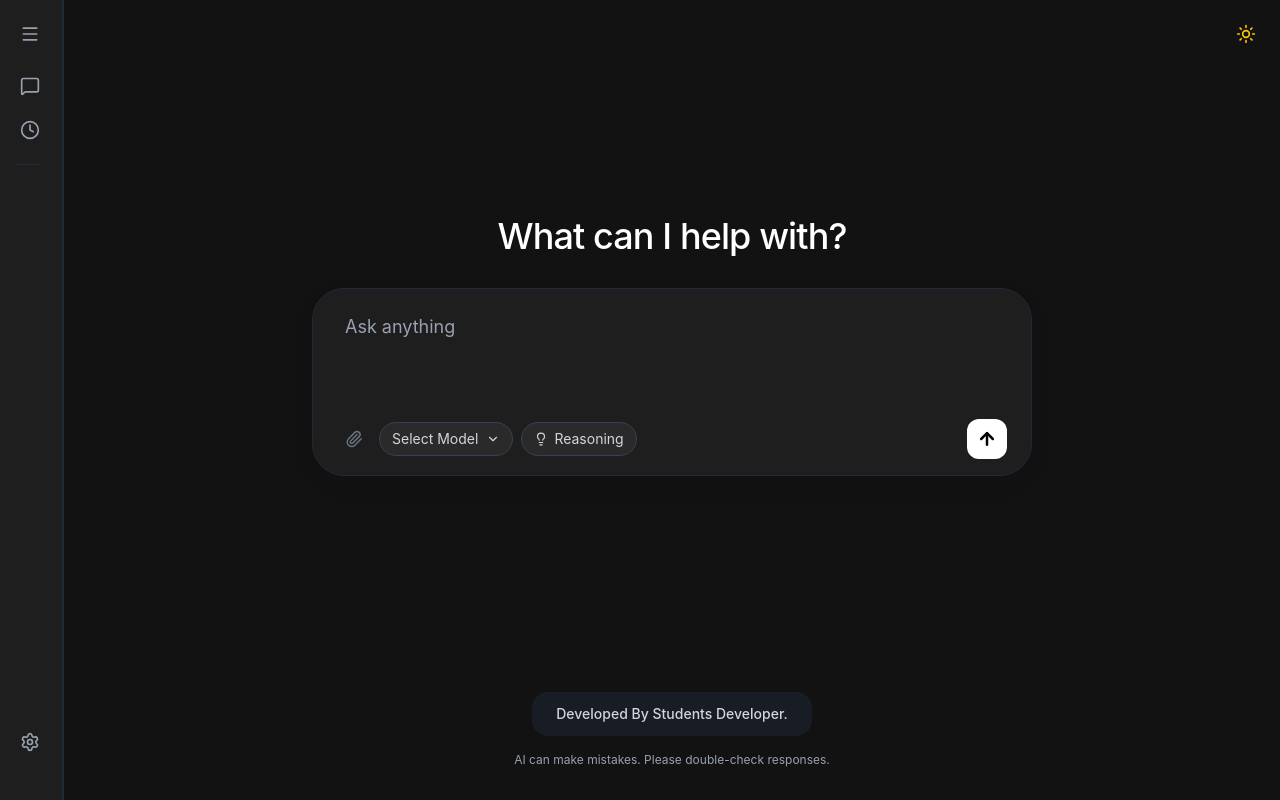
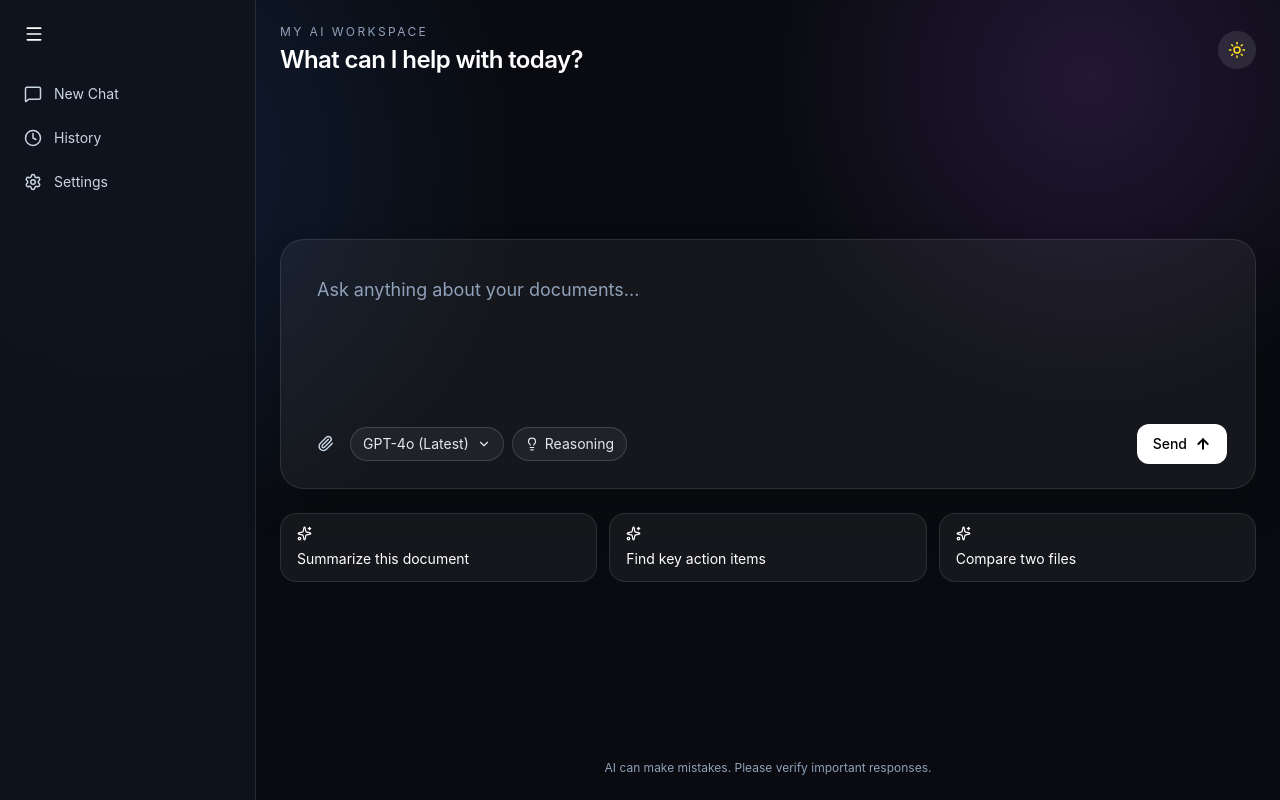
Before and after one commit to NEGO2522/my-ai, a React (Vite) app: page /ai in a window 1280 px wide. Built offline with nearby package versions, Linux system fonts and the light colour scheme.

Commit message:
Redesign AI page with modern layout and improved styling

```diff
--- a/src/pages/AI.jsx
+++ b/src/pages/AI.jsx
@@ -1,132 +1,188 @@
-import React, { useState, useEffect, useRef } from 'react';
-import { Search, Lightbulb, Paperclip, ArrowUp, Clock, ChevronDown, Sun, Moon, Settings, Menu, MessageSquare } from 'lucide-react';
+import { useEffect, useRef, useState } from 'react';
+import {
+  ArrowUp,
+  ChevronDown,
+  Clock,
+  Lightbulb,
+  Menu,
+  MessageSquare,
+  Moon,
+  Paperclip,
+  Settings,
+  Sparkles,
+  Sun,
+} from 'lucide-react';
+
+const models = [
+  {
+    category: 'GPT Models',
+    items: [
+      { value: 'gpt-4o', label: 'GPT-4o (Latest)' },
+      { value: 'gpt-4o-mini', label: 'GPT-4o Mini' },
+    ],
+  },
+  {
+    category: 'Claude Models',
+    items: [{ value: 'claude-3.5-sonnet', label: 'Claude 3.5 Sonnet' }],
+  },
+  {
+    category: 'Gemini Models',
+    items: [{ value: 'gemini-2.0-flash', label: 'Gemini 2.0 Flash' }],
+  },
+];
+
+const sidebarItems = [
+  { label: 'New Chat', icon: MessageSquare },
+  { label: 'History', icon: Clock },
+  { label: 'Settings', icon: Settings },
+];
 
 const AI = () => {
-  const [selectedModel, setSelectedModel] = useState('');
-  const [isOpen, setIsOpen] = useState(false);
-  const [isSidebarOpen, setIsSidebarOpen] = useState(false);
+  const [selectedModel, setSelectedModel] = useState('GPT-4o (Latest)');
+  const [isModelMenuOpen, setIsModelMenuOpen] = useState(false);
+  const [isSidebarOpen, setIsSidebarOpen] = useState(true);
   const [darkMode, setDarkMode] = useState(true);
   const dropdownRef = useRef(null);
 
   useEffect(() => {
     const handleOutsideClick = (event) => {
       if (dropdownRef.current && !dropdownRef.current.contains(event.target)) {
-        setIsOpen(false);
+        setIsModelMenuOpen(false);
       }
     };
+
     document.addEventListener('mousedown', handleOutsideClick);
     return () => document.removeEventListener('mousedown', handleOutsideClick);
-  }, [isOpen]);
+  }, []);
 
-  const models = [
-    { category: 'GPT Models', items: [{ value: 'gpt-4o', label: 'GPT-4o (Latest)' }, { value: 'gpt-4o-mini', label: 'GPT-4o Mini' }] },
-    { category: 'Claude Models', items: [{ value: 'claude-3.5-sonnet', label: 'Claude 3.5 Sonnet' }] },
-    { category: 'Gemini Models', items: [{ value: 'gemini-2.0-flash', label: 'Gemini 2.0 Flash' }] }
-  ];
+  const pageTheme = darkMode
+    ? 'bg-[#090b10] text-white'
+    : 'bg-slate-100 text-slate-900';
+
+  const cardTheme = darkMode
+    ? 'border-white/10 bg-white/5'
+    : 'border-slate-200 bg-white';
 
   return (
-    <div className={`min-h-screen flex font-sans transition-colors duration-300 ${darkMode ? 'bg-[#121212] text-white' : 'bg-[#f4f4f4] text-[#1a1a1a]'}`}>
+    <div className={`min-h-screen font-sans transition-colors duration-300 ${pageTheme}`}>
+      <div className="relative flex min-h-screen overflow-hidden">
+        <div className="pointer-events-none absolute inset-0 bg-[radial-gradient(circle_at_10%_20%,rgba(59,130,246,0.16),transparent_30%),radial-gradient(circle_at_85%_10%,rgba(168,85,247,0.16),transparent_25%)]" />
 
-      {/* Sidebar Navigation */}
-      <aside className={`
-        ${isSidebarOpen ? 'w-64' : 'w-16'}
-        flex flex-col py-4 border-r-2 h-screen sticky top-0 transition-all duration-300 ease-in-out z-20
-        ${darkMode ? 'bg-[#1e1e1e] border-gray-800' : 'bg-white/50 border-gray-300 backdrop-blur-sm'}
-      `}>
-
-        {/* Top Section: Hamburger Only */}
-        <div className="flex flex-col items-start px-3">
+        <aside
+          className={`z-10 flex h-screen flex-col border-r backdrop-blur-xl transition-all duration-300 ${
+            isSidebarOpen ? 'w-64 p-4' : 'w-20 p-3'
+          } ${darkMode ? 'border-white/10 bg-[#0f131c]/90' : 'border-slate-200 bg-white/85'}`}
+        >
           <button
-            onClick={() => setIsSidebarOpen(!isSidebarOpen)}
-            className={`p-2 rounded-xl transition-colors mb-6 flex-shrink-0 ${darkMode ? 'hover:bg-gray-800 text-gray-400' : 'hover:bg-gray-200 text-gray-600'}`}
+            onClick={() => setIsSidebarOpen((prev) => !prev)}
+            className={`mb-6 inline-flex w-fit items-center rounded-xl p-2 transition ${
+              darkMode ? 'hover:bg-white/10' : 'hover:bg-slate-100'
+            }`}
+            aria-label="Toggle sidebar"
           >
             <Menu size={20} />
           </button>
 
-          {/* Navigation Icons in Series */}
-          <div className="flex flex-col gap-6 w-full">
-            {/* New Chat / Message Icon */}
-            <div className="flex items-center gap-4 cursor-pointer group px-2">
-              <MessageSquare size={20} className="text-gray-400 group-hover:text-gray-600 transition flex-shrink-0" />
-              <span className={`text-sm font-medium transition-opacity duration-300 whitespace-nowrap ${isSidebarOpen ? 'opacity-100' : 'opacity-0 pointer-events-none'}`}>
-                New Chat
+          <div className="space-y-2">
+            {sidebarItems.map((item) => {
+              const Icon = item.icon;
+              return (
+                <button
+                  key={item.label}
+                  className={`flex w-full items-center gap-3 rounded-xl px-2 py-2 text-left text-sm transition ${
+                    darkMode ? 'text-slate-300 hover:bg-white/10' : 'text-slate-700 hover:bg-slate-100'
+                  }`}
+                >
+                  <Icon size={18} />
+                  <span
+                    className={`whitespace-nowrap transition-opacity duration-300 ${
+                      isSidebarOpen ? 'opacity-100' : 'opacity-0 pointer-events-none w-0'
+                    }`}
+                  >
+                    {item.label}
                   </span>
-            </div>
-
-            {/* History Icon */}
-            <div className="flex items-center gap-4 cursor-pointer group px-2">
-              <Clock size={20} className="text-gray-400 group-hover:text-gray-600 transition flex-shrink-0" />
-              <span className={`text-sm font-medium transition-opacity duration-300 whitespace-nowrap ${isSidebarOpen ? 'opacity-100' : 'opacity-0 pointer-events-none'}`}>
-                History
-              </span>
-            </div>
-          </div>
-        </div>
-
-        {/* Divider Line */}
-        <div className={`h-[1px] my-6 mx-4 transition-all ${darkMode ? 'bg-gray-800' : 'bg-gray-200'} ${isSidebarOpen ? 'w-auto' : 'w-6'}`} />
-
-        {/* Bottom Section: Settings */}
-        <div className="mt-auto px-5 mb-8">
-          <div className="flex items-center gap-4 cursor-pointer group">
-            <Settings size={20} className="text-gray-400 group-hover:text-gray-600 transition flex-shrink-0" />
-            <span className={`text-sm font-medium transition-opacity duration-300 whitespace-nowrap ${isSidebarOpen ? 'opacity-100' : 'opacity-0 pointer-events-none'}`}>
-              Settings
-            </span>
-          </div>
+                </button>
+              );
+            })}
           </div>
         </aside>
 
-      {/* Main Content Area */}
-      <div className="flex-1 flex flex-col items-center relative">
+        <div className="relative z-10 flex flex-1 flex-col">
+          <header className="mx-auto flex w-full max-w-5xl items-center justify-between px-6 pb-2 pt-6">
+            <div>
+              <p className={`text-xs uppercase tracking-[0.2em] ${darkMode ? 'text-slate-400' : 'text-slate-500'}`}>
+                My AI Workspace
+              </p>
+              <h1 className="mt-1 text-2xl font-semibold tracking-tight">What can I help with today?</h1>
+            </div>
 
-        {/* Top Header with Theme Toggle */}
-        <header className="absolute top-0 right-0 p-4 z-10">
             <button
-            onClick={() => setDarkMode(!darkMode)}
-            className={`p-2 rounded-full transition ${darkMode ? 'hover:bg-gray-800 text-yellow-400' : 'hover:bg-gray-100 text-gray-600'}`}
+              onClick={() => setDarkMode((prev) => !prev)}
+              className={`rounded-full p-2.5 transition ${
+                darkMode ? 'bg-white/10 text-yellow-300 hover:bg-white/15' : 'bg-white text-slate-700 hover:bg-slate-100'
+              }`}
+              aria-label="Toggle theme"
             >
-            {darkMode ? <Sun size={20} /> : <Moon size={20} />}
+              {darkMode ? <Sun size={18} /> : <Moon size={18} />}
             </button>
           </header>
 
-        <main className="flex-1 flex flex-col items-center justify-center w-full max-w-3xl px-6">
-          <h1 className="text-4xl font-medium mb-8 tracking-tight">What can I help with?</h1>
-
-          {/* Search Container */}
-          <div className={`w-full rounded-[32px] p-4 shadow-[0_8px_30px_rgb(0,0,0,0.04)] border transition-all ${darkMode ? 'bg-[#1e1e1e] border-gray-800' : 'bg-white border-gray-100'}`}>
+          <main className="mx-auto flex w-full max-w-5xl flex-1 flex-col justify-center px-6 pb-10 pt-4">
+            <div className={`rounded-3xl border p-5 shadow-2xl ${cardTheme}`}>
               <textarea
-              className={`w-full resize-none border-none focus:ring-0 focus:outline-none text-lg placeholder-gray-400 min-h-[100px] px-4 pt-2 bg-transparent ${darkMode ? 'text-white' : 'text-[#1a1a1a]'}`}
-              placeholder="Ask anything"
+                className={`min-h-[150px] w-full resize-none rounded-2xl border-none bg-transparent p-4 text-lg outline-none placeholder:text-slate-400 ${
+                  darkMode ? 'text-white' : 'text-slate-900'
+                }`}
+                placeholder="Ask anything about your documents..."
               />
 
-            <div className="flex justify-between items-center mt-2 px-2">
-              <div className="flex items-center gap-2">
-                <button className={`p-2 rounded-full transition ${darkMode ? 'hover:bg-gray-800 text-gray-500' : 'hover:bg-gray-100 text-gray-400'}`}>
-                  <Paperclip size={18} />
+              <div className="mt-2 flex flex-wrap items-center justify-between gap-3 px-2 pb-1">
+                <div className="flex flex-wrap items-center gap-2">
+                  <button
+                    className={`rounded-full p-2 transition ${
+                      darkMode ? 'text-slate-300 hover:bg-white/10' : 'text-slate-600 hover:bg-slate-100'
+                    }`}
+                    aria-label="Attach file"
+                  >
+                    <Paperclip size={17} />
                   </button>
 
                   <div className="relative" ref={dropdownRef}>
                     <button
-                    onClick={() => setIsOpen(!isOpen)}
-                    className={`flex items-center gap-2 px-3 py-1.5 border rounded-full text-sm transition focus:outline-none focus:ring-0 ${darkMode ? 'bg-[#2a2a2a] border-gray-700 text-gray-300 hover:bg-[#333]' : 'bg-white border-gray-200 text-gray-600 hover:bg-gray-50'}`}
+                      onClick={() => setIsModelMenuOpen((prev) => !prev)}
+                      className={`inline-flex items-center gap-2 rounded-full border px-3 py-1.5 text-sm transition ${
+                        darkMode
+                          ? 'border-white/15 bg-white/5 text-slate-200 hover:bg-white/10'
+                          : 'border-slate-200 bg-white text-slate-700 hover:bg-slate-50'
+                      }`}
                     >
-                    <span className="truncate max-w-[120px]">{selectedModel || 'Select Model'}</span>
+                      <span className="max-w-[150px] truncate">{selectedModel}</span>
                       <ChevronDown size={14} />
                     </button>
 
-                  {isOpen && (
-                    <div className={`absolute top-full mt-1 left-0 w-48 border rounded-2xl shadow-lg z-50 p-1 ${darkMode ? 'bg-[#2a2a2a] border-gray-700' : 'bg-white border-gray-200'}`}>
-                      {models.map((group, i) => (
-                        <div key={i}>
-                          <div className={`px-3 py-1 text-[10px] font-bold uppercase ${darkMode ? 'text-gray-500' : 'text-gray-400'}`}>{group.category}</div>
-                          {group.items.map((m, j) => (
+                    {isModelMenuOpen && (
+                      <div
+                        className={`absolute left-0 top-full z-50 mt-2 w-56 rounded-2xl border p-1 shadow-2xl ${
+                          darkMode ? 'border-white/15 bg-[#171b24]' : 'border-slate-200 bg-white'
+                        }`}
+                      >
+                        {models.map((group) => (
+                          <div key={group.category} className="mb-1 last:mb-0">
+                            <p className={`px-3 py-1 text-[10px] font-bold uppercase ${darkMode ? 'text-slate-500' : 'text-slate-400'}`}>
+                              {group.category}
+                            </p>
+                            {group.items.map((model) => (
                               <button
-                              key={j}
-                              onClick={() => {setSelectedModel(m.label); setIsOpen(false)}}
-                              className={`w-full text-left px-3 py-2 text-sm rounded-lg transition ${darkMode ? 'text-gray-300 hover:bg-gray-800' : 'text-gray-700 hover:bg-gray-50'}`}
+                                key={model.value}
+                                onClick={() => {
+                                  setSelectedModel(model.label);
+                                  setIsModelMenuOpen(false);
+                                }}
+                                className={`block w-full rounded-lg px-3 py-2 text-left text-sm transition ${
+                                  darkMode ? 'text-slate-200 hover:bg-white/10' : 'text-slate-700 hover:bg-slate-50'
+                                }`}
                               >
-                              {m.label}
+                                {model.label}
                               </button>
                             ))}
                           </div>
@@ -135,25 +191,47 @@ const AI = () => {
                     )}
                   </div>
 
-                <button className={`flex items-center gap-1.5 px-3 py-1.5 border rounded-full text-sm transition ${darkMode ? 'bg-[#2a2a2a] border-gray-700 text-gray-300 hover:bg-[#333]' : 'bg-white border-gray-200 text-gray-600 hover:bg-gray-50'}`}>
+                  <button
+                    className={`inline-flex items-center gap-1.5 rounded-full border px-3 py-1.5 text-sm transition ${
+                      darkMode
+                        ? 'border-white/15 bg-white/5 text-slate-200 hover:bg-white/10'
+                        : 'border-slate-200 bg-white text-slate-700 hover:bg-slate-50'
+                    }`}
+                  >
                     <Lightbulb size={14} />
-                  <span>Reasoning</span>
+                    Reasoning
                   </button>
                 </div>
 
-              <button className={`p-2.5 rounded-xl transition ${darkMode ? 'bg-white text-black hover:bg-gray-200' : 'bg-black text-white hover:bg-gray-800'}`}>
-                <ArrowUp size={20} strokeWidth={3} />
+                <button
+                  className={`inline-flex items-center gap-2 rounded-xl px-4 py-2.5 text-sm font-medium transition ${
+                    darkMode ? 'bg-white text-black hover:bg-slate-200' : 'bg-slate-900 text-white hover:bg-slate-700'
+                  }`}
+                >
+                  Send <ArrowUp size={16} strokeWidth={3} />
                 </button>
               </div>
             </div>
+
+            <div className="mt-6 grid gap-3 md:grid-cols-3">
+              {['Summarize this document', 'Find key action items', 'Compare two files'].map((prompt) => (
+                <button
+                  key={prompt}
+                  className={`rounded-2xl border px-4 py-3 text-left text-sm transition ${cardTheme} ${
+                    darkMode ? 'hover:bg-white/10' : 'hover:bg-slate-50'
+                  }`}
+                >
+                  <Sparkles size={15} className="mb-2" />
+                  {prompt}
+                </button>
+              ))}
+            </div>
           </main>
 
-        <footer className="pb-8 flex flex-col items-center gap-4 text-center">
-          <div className={`px-6 py-3 rounded-2xl max-w-md ${darkMode ? 'bg-gray-800/50' : 'bg-gray-200/50'}`}>
-            <p className={`text-sm font-medium ${darkMode ? 'text-gray-300' : 'text-gray-600'}`}>Developed By Students Developer.</p>
+          <footer className={`px-6 pb-6 text-center text-xs ${darkMode ? 'text-slate-400' : 'text-slate-500'}`}>
+            AI can make mistakes. Please verify important responses.
+          </footer>
         </div>
-          <p className="text-xs text-gray-400">AI can make mistakes. Please double-check responses.</p>
-        </footer>
       </div>
     </div>
   );
```
Lines whose indentation alone changed are shown as unchanged.
